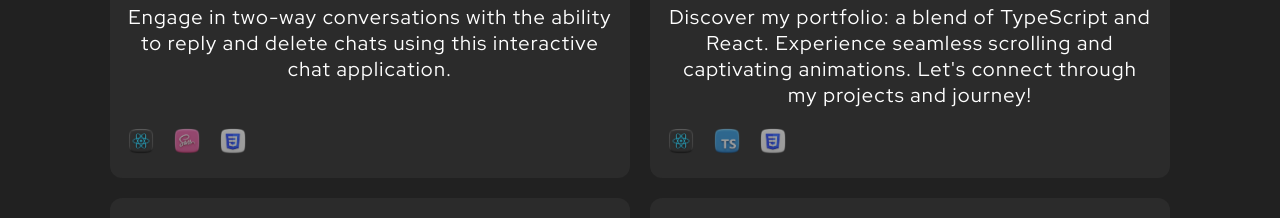
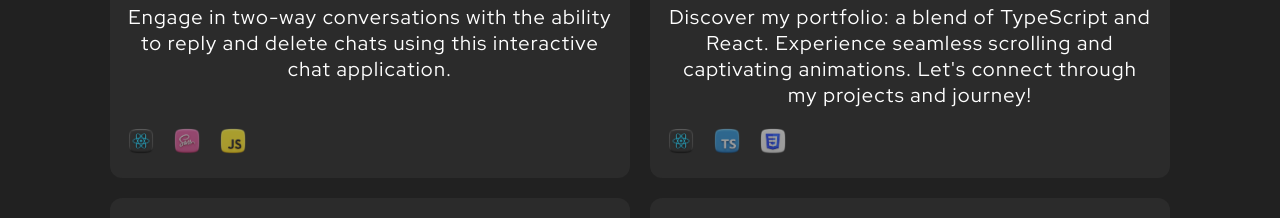
Before and after one commit to CodeWunder/CodeWunder, a React (Create React App) app: page / in a window 1280 px wide. Shown: the part 3500-3718 px from the top of the page. Built offline with nearby package versions, Linux system fonts and the light colour scheme.

Commit message:
Update Portfolio.tsx

```diff
--- a/src/components/Portfolio/Portfolio.tsx
+++ b/src/components/Portfolio/Portfolio.tsx
@@ -92,7 +92,7 @@ export function Portfolio(){
               <ul className="tech-list">
                 <li><img src={reactIcon} alt="React Icon" /></li>
                 <li><img src={sassIcon} alt="Sass Icon" /></li>
-                <li><img src={cssIcon} alt="CSS Icon" /></li>
+                <li><img src={jsIcon} alt="JavaScript Icon" /></li>
               </ul>
             </footer>
           </div>
```
